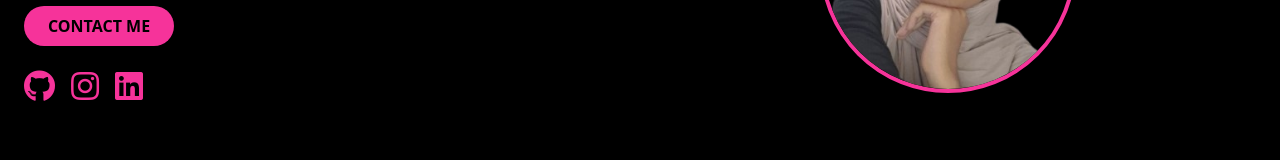
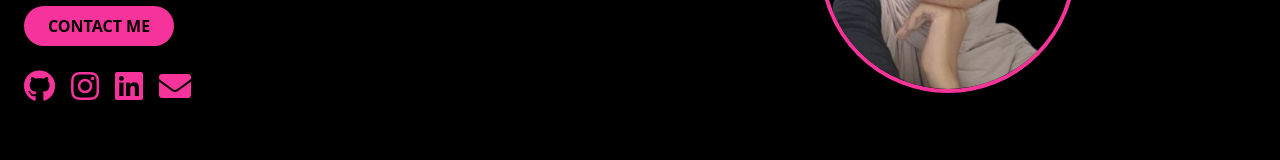
Before and after one commit to navitadamayantisyarif/Personal_Branding, a website: page index.html in a window 1280 px wide. Shown: the part 499-659 px from the top of the page. Drawn offline with nearby package versions, Linux system fonts and the light colour scheme.

Commit message:
Update index.html

```diff
--- a/index.html
+++ b/index.html
@@ -60,6 +60,9 @@
             </a>
             <a class="text-pink-500" href="https://www.linkedin.com/in/navita-damayanti-syarif-141390358/">
                 <i class="fab fa-linkedin fa-2x"></i>
+            </a>
+            <a class="text-pink-500" href="mailto:navitadamayanti@example.com">
+                <i class="fas fa-envelope fa-2x"></i>
             </a>
         </div>
    </div>
```
